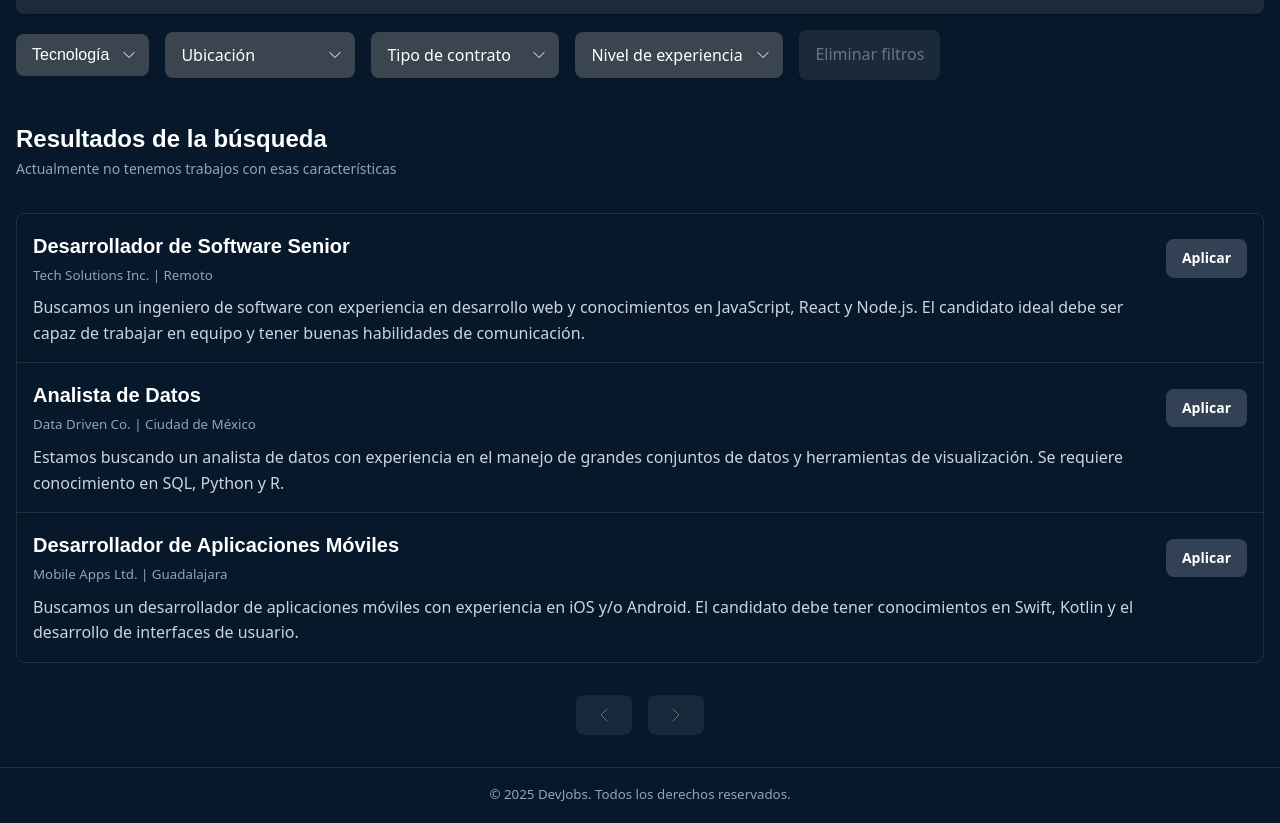
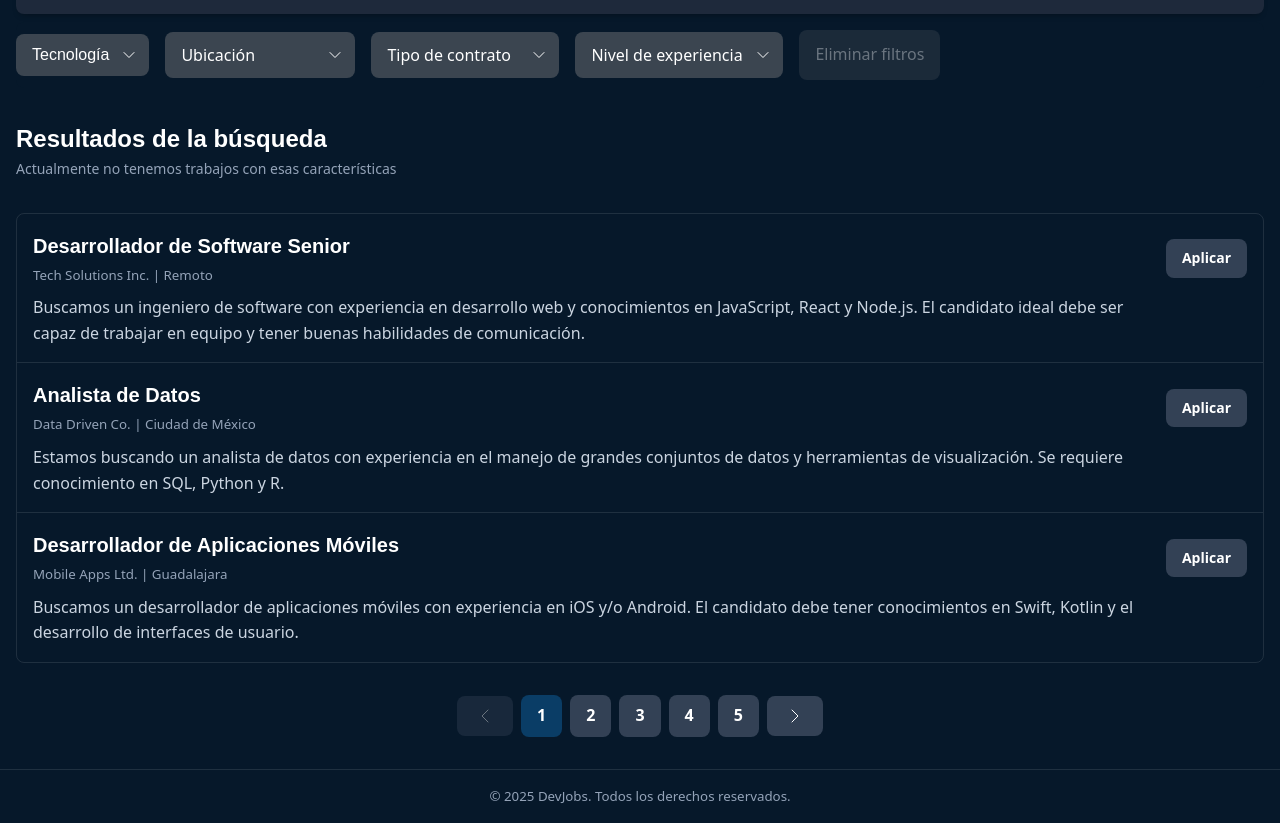
Before and after one commit to carlosmarte23/bootcamp-fullstack-js, a React (Vite) app in the folder 02-react/: page / in a window 1280 px wide. Shown: the part 280-1103 px from the top of the page. Built offline with nearby package versions, Linux system fonts and the light colour scheme; a web font is replaced by a local one.

Commit message:
feat: Add dinamic pages to pagination component.

```diff
--- a/02-react/src/App.jsx
+++ b/02-react/src/App.jsx
@@ -11,10 +11,8 @@ function App() {
       <main>
         <JobsSearch />
 
-        <section>
-          <JobListings />
-          <Pagination />
-        </section>
+        <JobListings />
+        <Pagination currentPage={1} totalPages={5} />
       </main>
 
       <Footer />
--- a/02-react/src/components/Pagination.jsx
+++ b/02-react/src/components/Pagination.jsx
@@ -1,4 +1,8 @@
-export function Pagination() {
+export function Pagination({ currentPage = 1, totalPages = 1 }) {
+  const pages = Array.from({ length: totalPages }, (_, index) => index + 1);
+  const isFirstPage = currentPage === 1;
+  const isLastPage = currentPage === totalPages;
+
   return (
     <nav className="pagination">
       <a
@@ -6,7 +10,7 @@ export function Pagination() {
         id="pagination-prev"
         className="pagination-link button"
         aria-label="Previous page"
-        aria-disabled="true"
+        aria-disabled={isFirstPage ? "true" : "false"}
       >
         <svg
           xmlns="http://www.w3.org/2000/svg"
@@ -25,14 +29,26 @@ export function Pagination() {
         </svg>
       </a>
 
-      <div className="pagination-pages" id="pagination-pages"></div>
+      <div className="pagination-pages" id="pagination-pages">
+        {pages.map((page) => (
+          <a
+            href="#"
+            key={page}
+            className={`pagination-link button ${
+              page === currentPage ? "is-active" : ""
+            }`}
+          >
+            {page}
+          </a>
+        ))}
+      </div>
 
       <a
         href="#"
         id="pagination-next"
         className="pagination-link button"
         aria-label="Next page"
-        aria-disabled="true"
+        aria-disabled={isLastPage ? "true" : "false"}
       >
         <svg
           xmlns="http://www.w3.org/2000/svg"
--- a/02-react/src/index.css
+++ b/02-react/src/index.css
@@ -644,7 +644,6 @@ footer.job-apply-footer {
       outline: none;
     }
   }
-
   .pagination-pages {
     display: flex;
     flex-direction: row;
```
